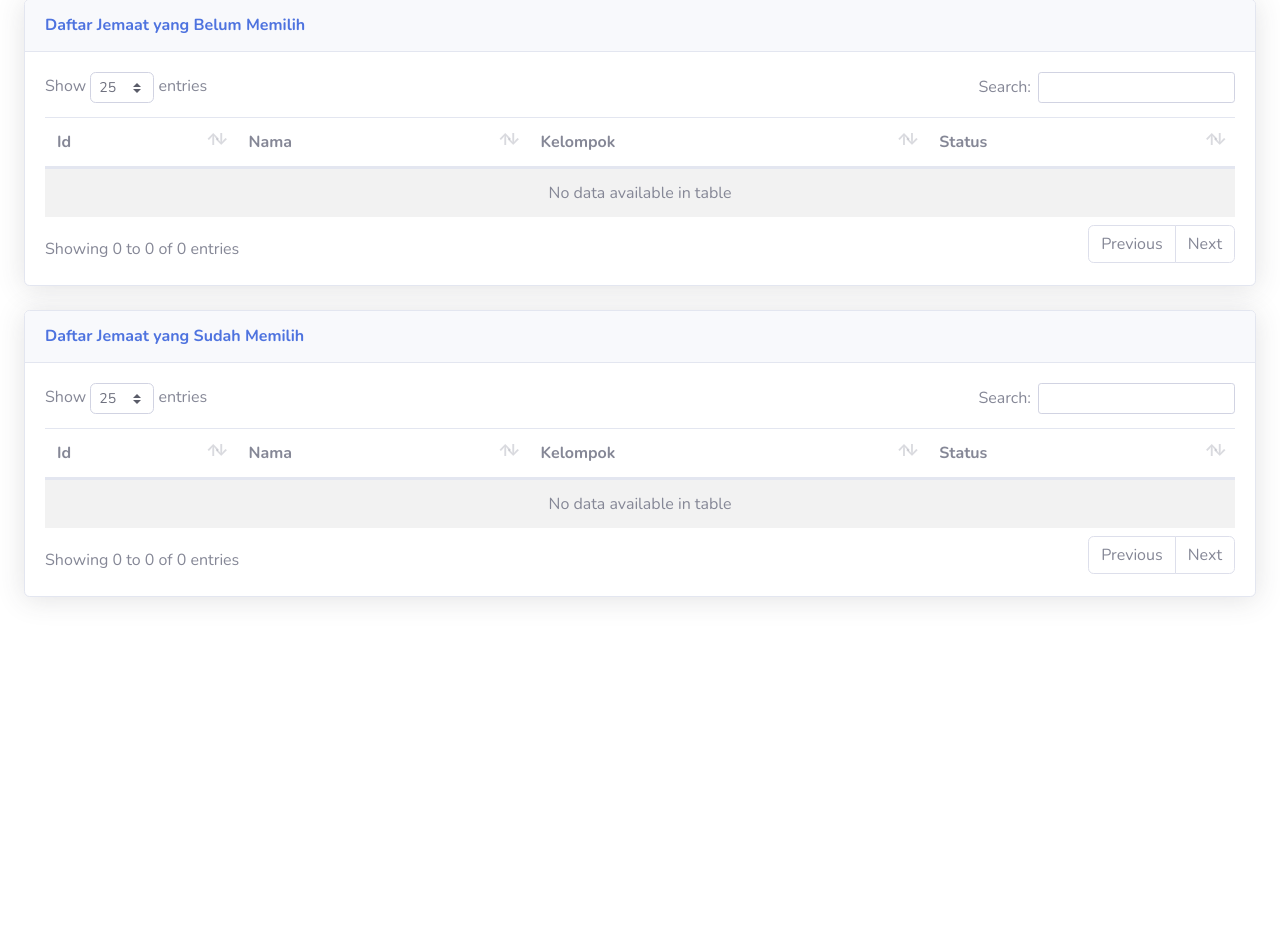
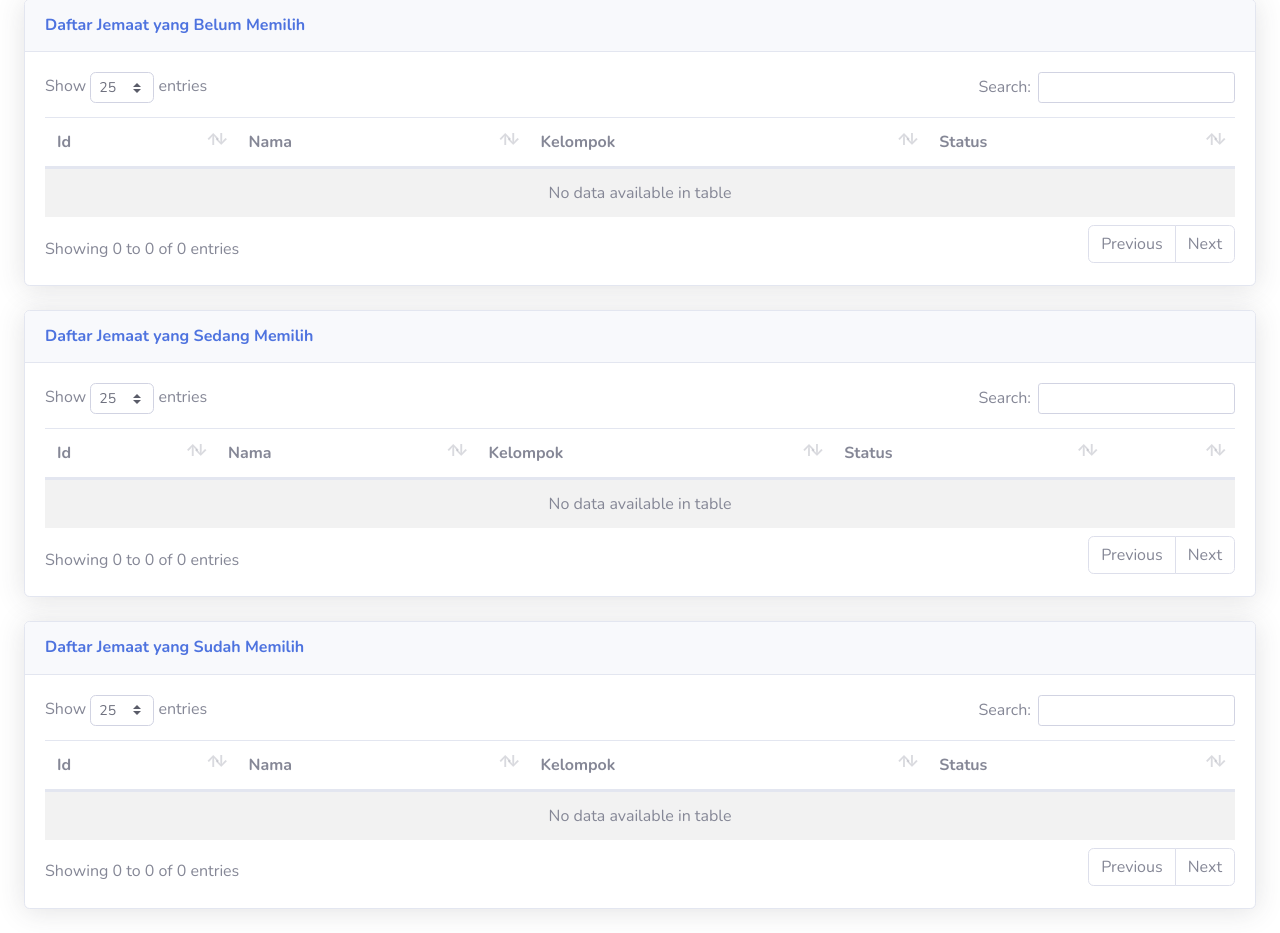
Before and after one commit to mariohcay/gkjwkarlos, a CodeIgniter app: page /database/Admin/kehadiran in a window 1280 px wide. Shown: the part 150-1083 px from the top of the page. Before the commit the page ends 752 px from the top, so only its background shows below. Run offline with CodeIgniter, Linux system fonts and the light colour scheme; the visitor is signed in with stand-in values (Sample User, id 1); data that the repository does not hold is empty; some libraries are stand-ins or nearby versions.

Commit message:
update 3 Agustus 2021

```diff
--- a/application/controllers/Admin.php
+++ b/application/controllers/Admin.php
@@ -28,13 +28,14 @@ class Admin extends CI_Controller
         $this->load->view('Templates/vFooter');
     }
 
-        public function kehadiran(){
+    public function kehadiran(){
         if (!$this->session->userdata('id')){
             redirect('Admin');
         }
         $data['title'] = 'Pemilihan Majelis - GKJW Jemaat Karangploso';
         $data['sudah'] = $this->m_jemaat->sudahMemilih();
         $data['belum'] = $this->m_jemaat->belumMemilih();
+        $data['sedang'] = $this->m_jemaat->sedangMemilih();
 
         $this->load->view('Templates/vHeader', $data);
         // $this->load->view('Main/vMainHeader');
@@ -57,6 +58,12 @@ class Admin extends CI_Controller
             $this->session->set_flashdata('message', '<div class="alert alert-danger d-flex justify-content-between" role="alert"></i> <h6 class="my-auto">Maaf Password yang Anda masukkan salah</h6><i class="fa fa-exclamation-circle my-auto"></i></div>');
             redirect('Admin');
         }
+    }
+
+    public function resetStatus($id, $nama){
+        $this->m_jemaat->resetStatus($id);
+        $this->session->set_flashdata('pesan', '<div class="alert alert-success d-flex justify-content-between" role="alert"></i> <h6 class="my-auto">Status pemilih <b>'.urldecode($nama).'</b> berhasil direset</h6><i class="fa fa-check my-auto"></i></div>');
+        redirect('Admin/kehadiran');
     }
 
     // public function tambahJemaat()
--- a/application/models/M_jemaat.php
+++ b/application/models/M_jemaat.php
@@ -28,6 +28,15 @@ class M_jemaat extends CI_Model
         return $this->db->get_where('tb_jemaat', ['status' => 'Belum Memilih'])->result_array();
     }
 
+    public function sedangMemilih()
+    {
+        return $this->db->get_where('tb_jemaat', ['status' => 'Sedang Memilih'])->result_array();
+    }
+
+    public function resetStatus($id){
+        $this->db->set('status', 'Belum Memilih')->where('id', $id)->update('tb_jemaat');
+    }
+
     public function tambahJemaat($data){
         return $this->db->insert('tb_jemaat', $data);
     }
--- a/application/views/Admin/vKehadiran.php
+++ b/application/views/Admin/vKehadiran.php
@@ -28,7 +28,7 @@
 
 
               <!-- Page Heading -->
-              <?= $this->session->flashdata('message'); ?>
+              <?= $this->session->flashdata('pesan'); ?>
               <div class="card shadow mb-4">
                 <div class="card-header py-3 d-flex flex-row align-items-center justify-content-between">
                   <h6 class="m-0 font-weight-bold text-primary">Daftar Jemaat yang Belum Memilih</h6>
@@ -61,11 +61,50 @@
 
               <div class="card shadow mb-4">
                 <div class="card-header py-3 d-flex flex-row align-items-center justify-content-between">
+                  <h6 class="m-0 font-weight-bold text-primary">Daftar Jemaat yang Sedang Memilih</h6>
+                </div>
+                <div class="card-body">
+                  <div class="table-responsive">
+                    <table class="table table-striped" id="dataTable2" width="100%" cellspacing="0">
+                      <thead>
+                        <tr>
+                          <th>Id</th>
+                          <th>Nama</th>
+                          <th>Kelompok</th>
+                          <th>Status</th>
+                          <th></th>
+                        </tr>
+                      </thead>
+                      <tbody>
+                        <?php foreach ($sedang as $data) : ?>
+                          <tr>
+                            <td><?= $data['id'] ?></td>
+                            <td><?= $data['nama'] ?></td>
+                            <td><?= $data['kelompok'] ?></td>
+                            <td><?= $data['status'] ?></td>
+                            <td>
+                              <a href="<?= base_url('Admin/resetStatus/'.$data['id'].'/'.$data['nama']) ?>" class="btn-sm btn-info btn-icon-split font-weight-bold ml-4 text-decoration-none" id="tambah">
+                                <span class="icon text-white-50">
+                                  <i class="fas fa-refresh text-white"></i>
+                                </span>
+                                <span class="text">RESET</span>
+                              </a>
+                            </td>
+                          </tr>
+                        <?php endforeach; ?>
+                      </tbody>
+                    </table>
+                  </div>
+                </div>
+              </div>
+
+              <div class="card shadow mb-4">
+                <div class="card-header py-3 d-flex flex-row align-items-center justify-content-between">
                   <h6 class="m-0 font-weight-bold text-primary">Daftar Jemaat yang Sudah Memilih</h6>
                 </div>
                 <div class="card-body">
                   <div class="table-responsive">
-                    <table class="table table-striped" id="dataTable2" width="100%" cellspacing="0">
+                    <table class="table table-striped" id="dataTable3" width="100%" cellspacing="0">
                       <thead>
                         <tr>
                           <th>Id</th>
@@ -116,7 +155,7 @@
 
             <script>
               $(document).ready(function() {
-                $('#dataTable, #dataTable2').DataTable({
+                $('#dataTable, #dataTable2, #dataTable3').DataTable({
                   "order": [],
                   "pageLength": 25
                 });
```
Also changed, not shown: application/views/Main/vPemilihan.php (+6 -4 lines).
